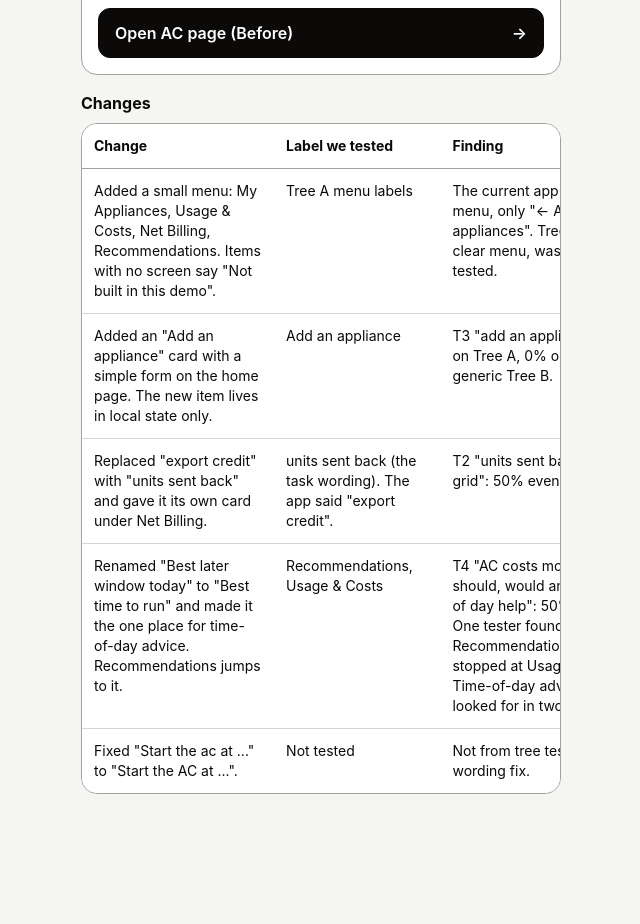
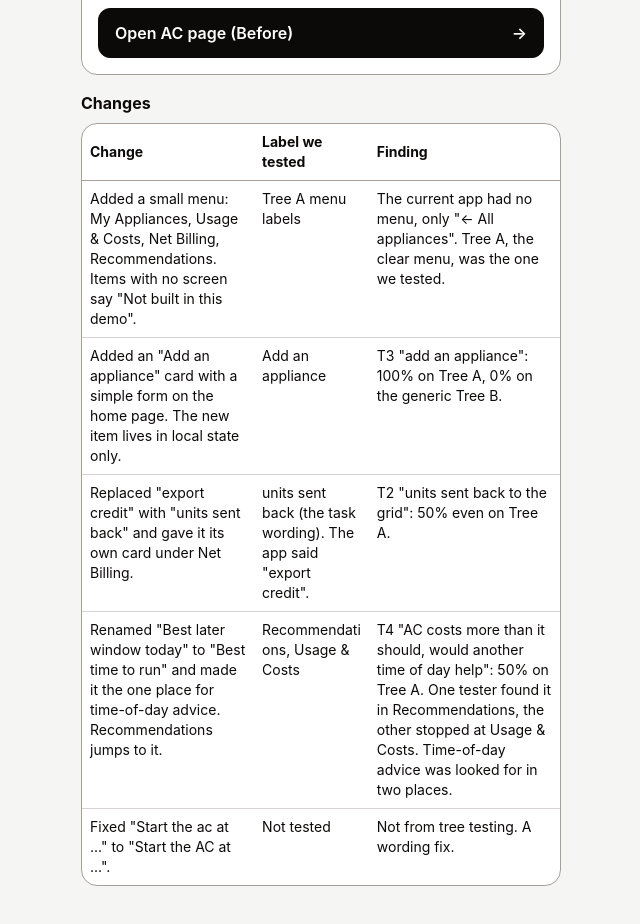
Before and after one commit to zae-em/HCI-Project, a Next.js app: page /changes in a window 1280 px wide. Shown: the part 540-1464 px from the top of the page, without its empty margins (319-959 px from the left). Before the commit the page ends 1374 px from the top, so only its background shows below. Built offline with nearby package versions, Linux system fonts and the light colour scheme.

Commit message:
changes: fit table without side scroll

```diff
--- a/app/changes/page.tsx
+++ b/app/changes/page.tsx
@@ -45,21 +45,26 @@ export default function Changes() {
       <VersionToggle />
       <section aria-labelledby="table-heading" className="space-y-2">
         <h2 id="table-heading" className="font-bold">Changes</h2>
-        <div className="card overflow-x-auto p-0">
-          <table className="w-full min-w-[36rem] text-left text-sm">
+        <div className="card p-0">
+          <table className="w-full table-fixed text-left text-sm">
+            <colgroup>
+              <col className="w-[36%]" />
+              <col className="w-[24%]" />
+              <col className="w-[40%]" />
+            </colgroup>
             <thead>
               <tr className="border-b border-stone-400">
-                <th scope="col" className="p-3">Change</th>
-                <th scope="col" className="p-3">Label we tested</th>
-                <th scope="col" className="p-3">Finding</th>
+                <th scope="col" className="p-2">Change</th>
+                <th scope="col" className="p-2">Label we tested</th>
+                <th scope="col" className="p-2">Finding</th>
               </tr>
             </thead>
             <tbody>
               {rows.map((row) => (
                 <tr key={row.change} className="border-b border-stone-300 align-top last:border-0">
-                  <td className="p-3">{row.change}</td>
-                  <td className="p-3">{row.label}</td>
-                  <td className="p-3">{row.finding}</td>
+                  <td className="p-2 break-words">{row.change}</td>
+                  <td className="p-2 break-words">{row.label}</td>
+                  <td className="p-2 break-words">{row.finding}</td>
                 </tr>
               ))}
             </tbody>
```
